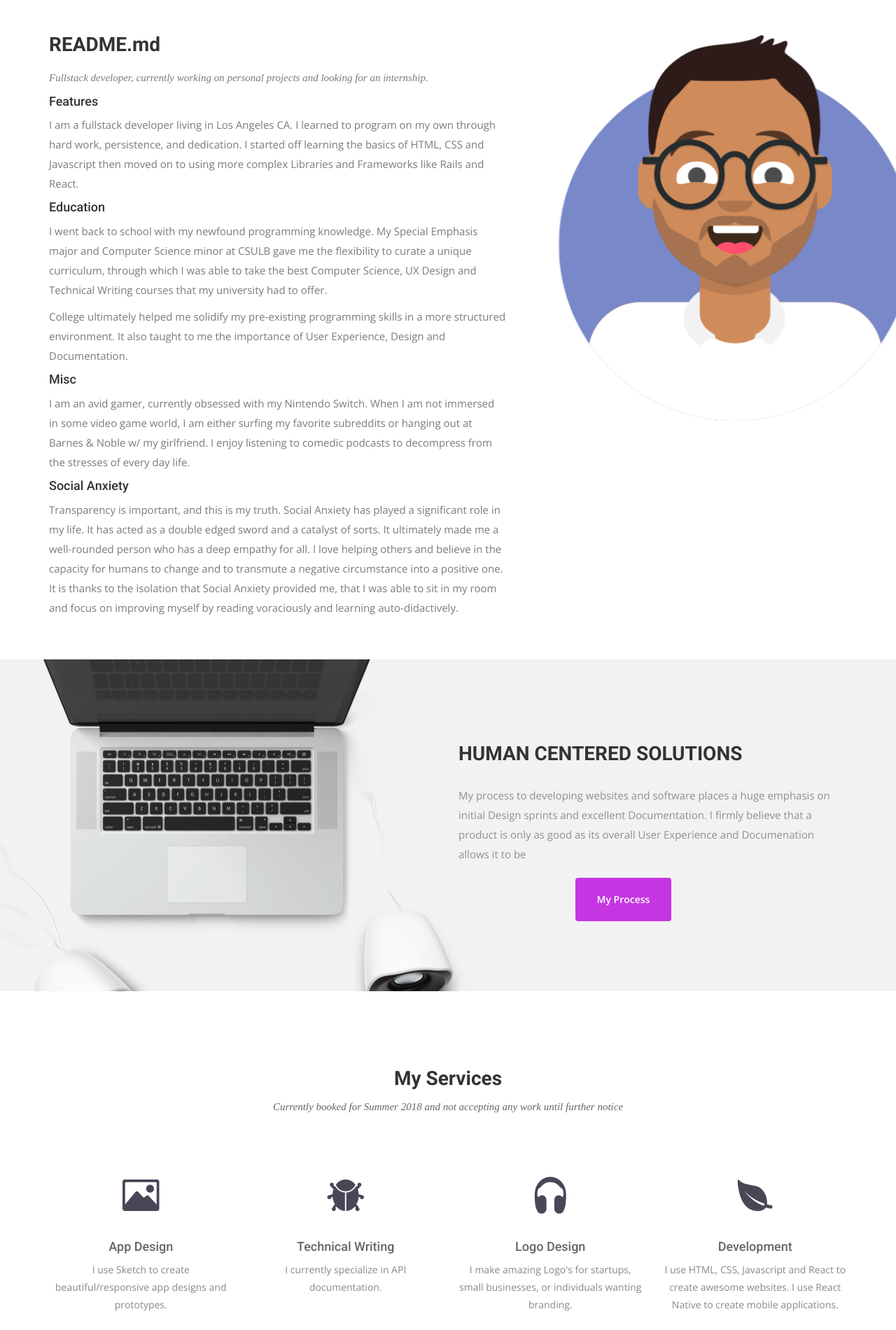
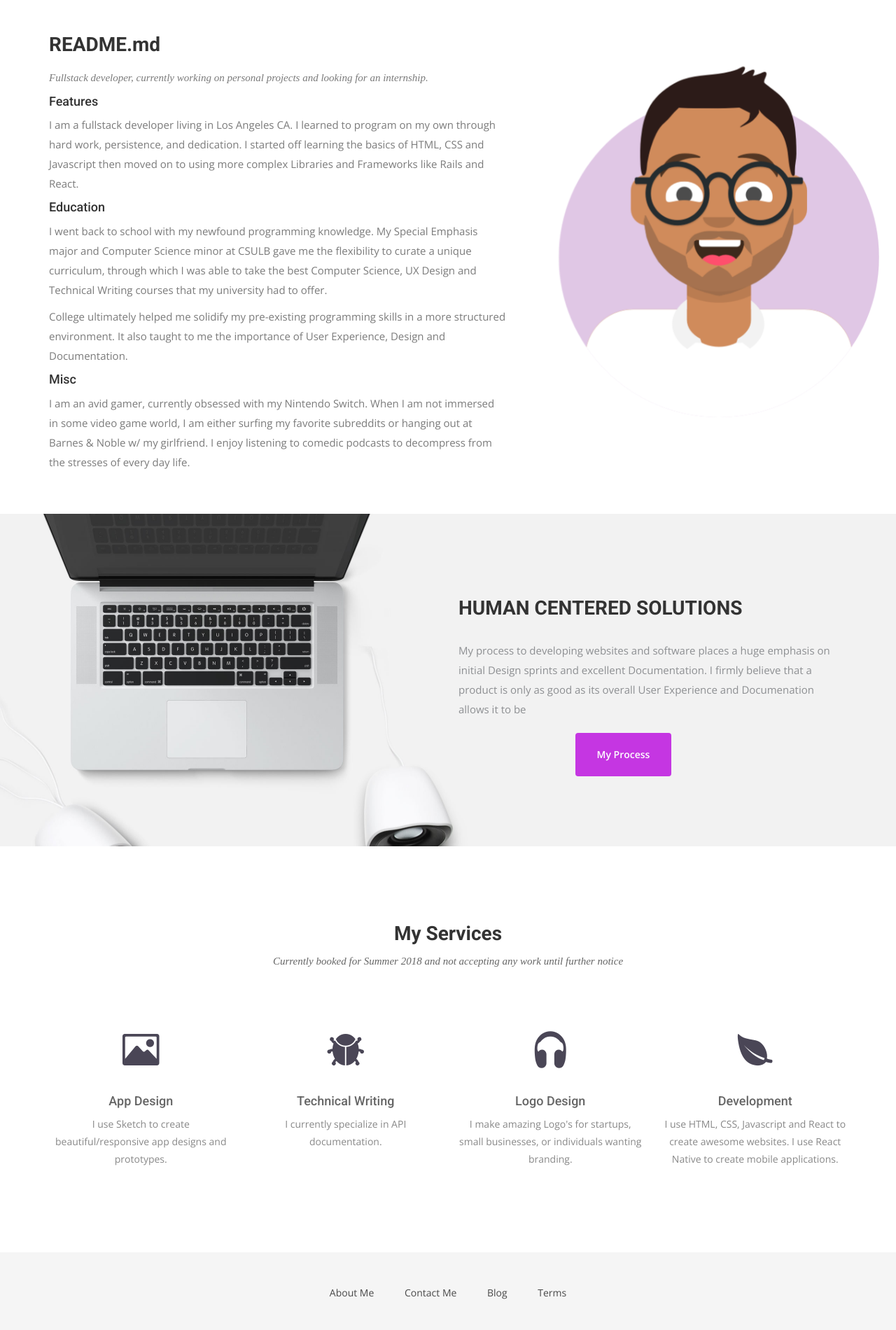
Before and after one commit to Kingslayyerr/Kingslayyerr.github.io, a Jekyll site: the page built from index.html, in a window 1280 px wide. Shown: the part 992-2892 px from the top of the page at 70% size. Built offline with Jekyll 4.4.1, drawn with Linux system fonts in a browser that asks for light colours; nearby versions of some CDN libraries; some web fonts are replaced.

Commit message:
new wrapper

```diff
--- a/css/airspace.css
+++ b/css/airspace.css
@@ -163,7 +163,8 @@ font header .navbar-default .navbar-nav li a:hover {
   padding-left: 0px;
   margin-left: 10%;
   margin-right: 10%;
-  width: 110%;
+  margin-top:10%;
+  width: 100%;
 }
 #intro .section-title {
   margin-bottom: 0px;
--- a/index.html
+++ b/index.html
@@ -38,9 +38,9 @@ permalink: /
           <h4>Misc</h4>
           <p>I am an avid gamer, currently obsessed with my Nintendo Switch.
           When I am not immersed in some video game world, I am either surfing my favorite subreddits or hanging out at Barnes & Noble w/ my girlfriend. I enjoy listening to comedic podcasts to decompress from the stresses of every day life.</p>
-          <h4>Social Anxiety</h4>
-          <p>Transparency is important, and this is my truth. Social Anxiety has played a significant role in my life.  It has acted as a double edged sword and a catalyst of sorts. It ultimately made me a well-rounded person who has a deep empathy for all. I love helping others and believe in the capacity for humans to change and to transmute a negative circumstance into a positive one. It is thanks to the isolation that Social Anxiety provided me, that
-            I was able to sit in my room and focus on improving myself by reading voraciously and learning auto-didactively.</p>
+          <!-- <h4>Social Anxiety</h4> -->
+          <!-- <p>Transparency is important, and this is my truth. Social Anxiety has played a significant role in my life.  It has acted as a double edged sword and a catalyst of sorts. It ultimately made me a well-rounded person who has a deep empathy for all. I love helping others and believe in the capacity for humans to change and to transmute a negative circumstance into a positive one. It is thanks to the isolation that Social Anxiety provided me, that
+            I was able to sit in my room and focus on improving myself by reading voraciously and learning auto-didactively.</p> -->
         </div>
       </div><!-- .col-md-7 close -->
       <div class="col-md-5 col-sm-12">
```
Also changed, not shown: img/wrapper-img.png.
